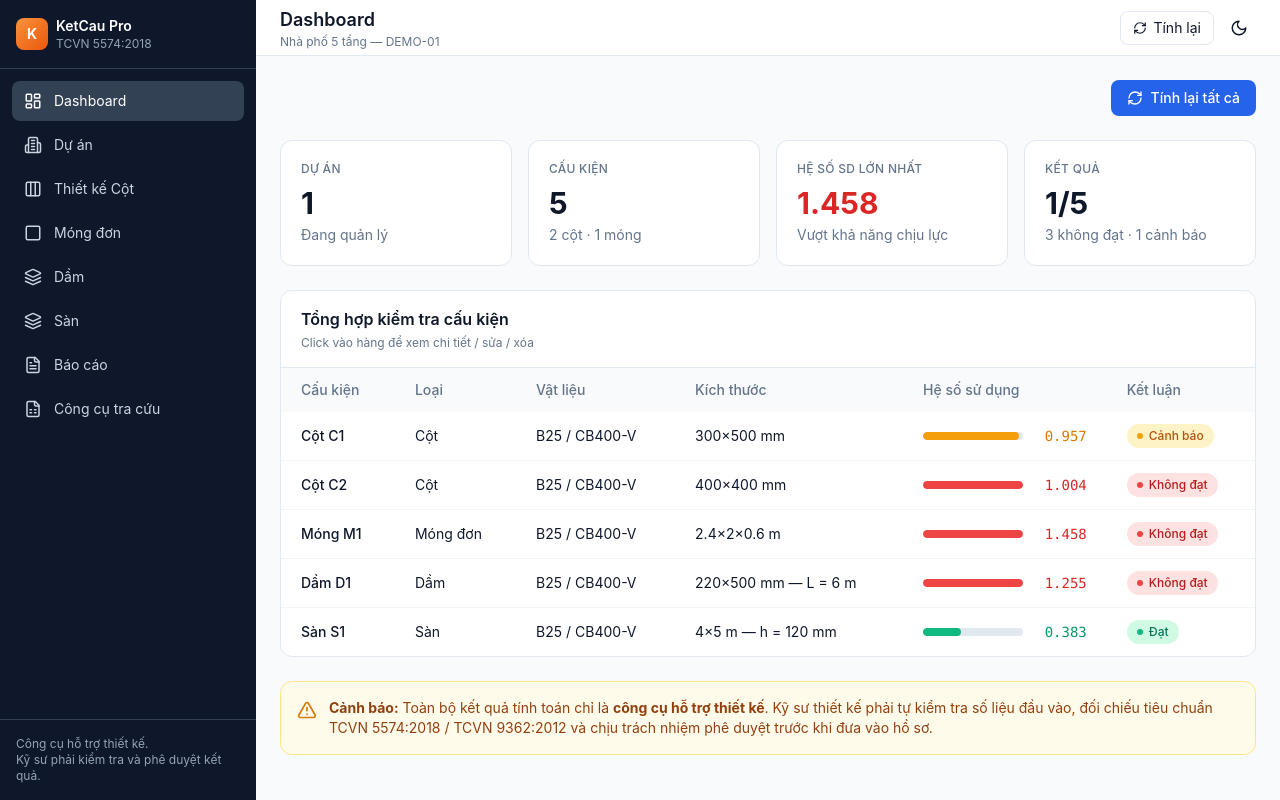
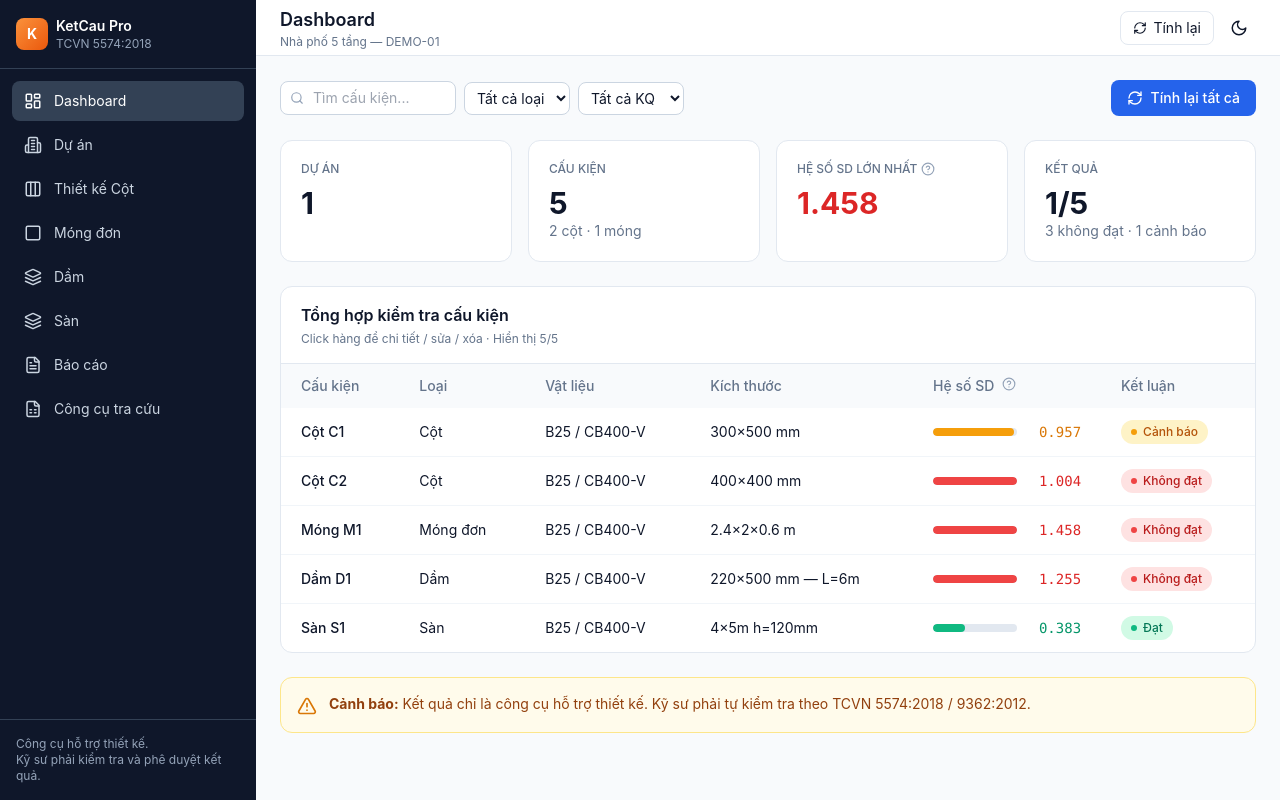
Before and after one commit to trixd2026-max/ketcau-pro, a React (Vite) app: page / in a window 1280 px wide. Built offline with nearby package versions, Linux system fonts and the light colour scheme.

Commit message:
Dashboard: filter/search + optimize + pending edit. Layout mobile nav. App routes. Report steel table. Tools unit converter

```diff
--- a/src/pages/Dashboard.tsx
+++ b/src/pages/Dashboard.tsx
@@ -1,25 +1,32 @@
-import { useState } from 'react';
+import { useState, useMemo } from 'react';
 import { useNavigate } from 'react-router-dom';
 import { useProjectStore } from '../store/useProjectStore';
+import { useUIStore } from '../store/useUIStore';
 import { useToastStore } from '../store/useToastStore';
+import { suggestOptimize } from '../lib/optimize';
 import StatusBadge from '../components/StatusBadge';
 import UtilizationBar from '../components/UtilizationBar';
-import { AlertTriangle, RefreshCw, Pencil, Trash2, Copy, X } from 'lucide-react';
+import OptimizeBox from '../components/OptimizeBox';
+import FormulaTooltip from '../components/FormulaTooltip';
+import { AlertTriangle, RefreshCw, Pencil, Trash2, Copy, X, Search } from 'lucide-react';
 
 const typeLabel: Record<string, string> = {
   column: 'Cột', foundation: 'Móng đơn', beam: 'Dầm', slab: 'Sàn',
 };
-
 const routeMap: Record<string, string> = {
   column: '/column', foundation: '/foundation', beam: '/beam', slab: '/slab',
 };
 
 export default function Dashboard() {
   const { projects, currentProjectId, recalculateAll, removeElement, duplicateElement } = useProjectStore();
+  const { setPendingEditId } = useUIStore();
   const { addToast } = useToastStore();
   const navigate = useNavigate();
   const project = projects.find(p => p.id === currentProjectId);
   const [selectedId, setSelectedId] = useState<string | null>(null);
+  const [query, setQuery] = useState('');
+  const [filterType, setFilterType] = useState<string>('all');
+  const [filterStatus, setFilterStatus] = useState<string>('all');
 
   if (!project) {
     return <div className="text-center py-20 text-slate-500">Chưa có dự án nào. Hãy tạo dự án mới.</div>;
@@ -27,74 +34,97 @@ export default function Dashboard() {
 
   const elements = project.elements;
   const results = project.results;
+
+  const filtered = useMemo(() => {
+    return elements.filter(el => {
+      const res = results[el.id];
+      if (filterType !== 'all' && el.type !== filterType) return false;
+      if (filterStatus !== 'all' && res?.status !== filterStatus) return false;
+      if (query) {
+        const q = query.toLowerCase();
+        if (!el.name.toLowerCase().includes(q) && !el.id.toLowerCase().includes(q)) return false;
+      }
+      return true;
+    });
+  }, [elements, results, query, filterType, filterStatus]);
+
   const passCount = Object.values(results).filter(r => r.status === 'pass').length;
   const failCount = Object.values(results).filter(r => r.status === 'fail').length;
   const warnCount = Object.values(results).filter(r => r.status === 'warning').length;
   const maxUtil = Math.max(...Object.values(results).map(r => r.utilization), 0);
   const selected = elements.find(e => e.id === selectedId);
   const selectedRes = selectedId ? results[selectedId] : null;
+  const suggestions = selected && selectedRes ? suggestOptimize(selected, selectedRes) : [];
 
-  const handleRecalc = () => {
-    recalculateAll();
-    addToast('Đã tính lại tất cả cấu kiện', 'success');
-  };
-
+  const handleRecalc = () => { recalculateAll(); addToast('Đã tính lại tất cả cấu kiện', 'success'); };
   const handleDelete = (id: string, name: string) => {
     if (!confirm(`Xóa cấu kiện "${name}"?`)) return;
-    removeElement(id);
-    setSelectedId(null);
-    addToast(`Đã xóa ${name}`, 'info');
+    removeElement(id); setSelectedId(null); addToast(`Đã xóa ${name}`, 'info');
   };
-
   const handleDuplicate = (id: string) => {
-    const newId = duplicateElement(id);
-    if (newId) addToast('Đã nhân bản cấu kiện', 'success');
+    if (duplicateElement(id)) addToast('Đã nhân bản cấu kiện', 'success');
   };
-
   const goEdit = (el: any) => {
+    setPendingEditId(el.id);
     setSelectedId(null);
     navigate(routeMap[el.type] || '/');
   };
 
   return (
-    <div className="space-y-6">
-      <div className="flex justify-end">
+    <div className="space-y-6 pb-20 md:pb-0">
+      <div className="flex flex-wrap justify-between gap-3">
+        <div className="flex flex-wrap gap-2 items-center">
+          <div className="relative">
+            <Search size={14} className="absolute left-2.5 top-1/2 -translate-y-1/2 text-slate-400" />
+            <input value={query} onChange={e => setQuery(e.target.value)} placeholder="Tìm cấu kiện..."
+              className="pl-8 pr-3 py-1.5 text-sm rounded-lg border border-slate-300 dark:border-slate-600 bg-white dark:bg-slate-900 w-44" />
+          </div>
+          <select value={filterType} onChange={e => setFilterType(e.target.value)}
+            className="text-sm px-2 py-1.5 rounded-lg border border-slate-300 dark:border-slate-600 bg-white dark:bg-slate-900">
+            <option value="all">Tất cả loại</option>
+            <option value="column">Cột</option>
+            <option value="foundation">Móng</option>
+            <option value="beam">Dầm</option>
+            <option value="slab">Sàn</option>
+          </select>
+          <select value={filterStatus} onChange={e => setFilterStatus(e.target.value)}
+            className="text-sm px-2 py-1.5 rounded-lg border border-slate-300 dark:border-slate-600 bg-white dark:bg-slate-900">
+            <option value="all">Tất cả KQ</option>
+            <option value="pass">Đạt</option>
+            <option value="warning">Cảnh báo</option>
+            <option value="fail">Không đạt</option>
+          </select>
+        </div>
         <button onClick={handleRecalc} className="flex items-center gap-2 px-4 py-2 bg-blue-600 hover:bg-blue-700 text-white rounded-lg text-sm font-medium">
           <RefreshCw size={16} /> Tính lại tất cả
         </button>
       </div>
 
-      <div className="grid grid-cols-1 md:grid-cols-4 gap-4">
+      <div className="grid grid-cols-2 md:grid-cols-4 gap-4">
         <div className="bg-white dark:bg-slate-800 rounded-xl border border-slate-200 dark:border-slate-700 p-5">
-          <div className="text-xs font-medium text-slate-500 uppercase tracking-wide">Dự án</div>
+          <div className="text-xs font-medium text-slate-500 uppercase">Dự án</div>
           <div className="mt-2 text-3xl font-bold">{projects.length}</div>
-          <div className="text-sm text-slate-500 mt-1">Đang quản lý</div>
         </div>
         <div className="bg-white dark:bg-slate-800 rounded-xl border border-slate-200 dark:border-slate-700 p-5">
-          <div className="text-xs font-medium text-slate-500 uppercase tracking-wide">Cấu kiện</div>
+          <div className="text-xs font-medium text-slate-500 uppercase">Cấu kiện</div>
           <div className="mt-2 text-3xl font-bold">{elements.length}</div>
-          <div className="text-sm text-slate-500 mt-1">
-            {elements.filter(e => e.type === 'column').length} cột · {elements.filter(e => e.type === 'foundation').length} móng
-          </div>
+          <div className="text-sm text-slate-500">{elements.filter(e => e.type === 'column').length} cột · {elements.filter(e => e.type === 'foundation').length} móng</div>
         </div>
         <div className="bg-white dark:bg-slate-800 rounded-xl border border-slate-200 dark:border-slate-700 p-5">
-          <div className="text-xs font-medium text-slate-500 uppercase tracking-wide">Hệ số SD lớn nhất</div>
-          <div className={`mt-2 text-3xl font-bold ${maxUtil > 1 ? 'text-red-600' : maxUtil > 0.9 ? 'text-amber-600' : 'text-emerald-600'}`}>
-            {maxUtil.toFixed(3)}
-          </div>
-          <div className="text-sm text-slate-500 mt-1">{maxUtil > 1 ? 'Vượt khả năng chịu lực' : 'Trong giới hạn'}</div>
+          <div className="text-xs font-medium text-slate-500 uppercase flex items-center">Hệ số SD lớn nhất <FormulaTooltip /></div>
+          <div className={`mt-2 text-3xl font-bold ${maxUtil > 1 ? 'text-red-600' : maxUtil > 0.9 ? 'text-amber-600' : 'text-emerald-600'}`}>{maxUtil.toFixed(3)}</div>
         </div>
         <div className="bg-white dark:bg-slate-800 rounded-xl border border-slate-200 dark:border-slate-700 p-5">
-          <div className="text-xs font-medium text-slate-500 uppercase tracking-wide">Kết quả</div>
+          <div className="text-xs font-medium text-slate-500 uppercase">Kết quả</div>
           <div className="mt-2 text-3xl font-bold">{passCount}/{elements.length}</div>
-          <div className="text-sm text-slate-500 mt-1">{failCount} không đạt · {warnCount} cảnh báo</div>
+          <div className="text-sm text-slate-500">{failCount} không đạt · {warnCount} cảnh báo</div>
         </div>
       </div>
 
       <div className="bg-white dark:bg-slate-800 rounded-xl border border-slate-200 dark:border-slate-700 overflow-hidden">
         <div className="px-5 py-4 border-b border-slate-200 dark:border-slate-700">
           <h2 className="font-semibold">Tổng hợp kiểm tra cấu kiện</h2>
-          <p className="text-xs text-slate-500 mt-1">Click vào hàng để xem chi tiết / sửa / xóa</p>
+          <p className="text-xs text-slate-500 mt-1">Click hàng để chi tiết / sửa / xóa · Hiển thị {filtered.length}/{elements.length}</p>
         </div>
         <div className="overflow-x-auto">
           <table className="w-full text-sm">
@@ -104,12 +134,12 @@ export default function Dashboard() {
                 <th className="text-left px-5 py-3 font-medium">Loại</th>
                 <th className="text-left px-5 py-3 font-medium">Vật liệu</th>
                 <th className="text-left px-5 py-3 font-medium">Kích thước</th>
-                <th className="text-left px-5 py-3 font-medium min-w-[180px]">Hệ số sử dụng</th>
+                <th className="text-left px-5 py-3 font-medium min-w-[160px]">Hệ số SD <FormulaTooltip /></th>
                 <th className="text-left px-5 py-3 font-medium">Kết luận</th>
               </tr>
             </thead>
             <tbody className="divide-y divide-slate-100 dark:divide-slate-700">
-              {elements.map(el => {
+              {filtered.map(el => {
                 const res = results[el.id];
                 let size = '-';
                 if (el.type === 'column') {
@@ -118,15 +148,15 @@ export default function Dashboard() {
                 } else if (el.type === 'foundation') {
                   const f = el as any; size = `${f.L}×${f.B}×${f.H} m`;
                 } else if (el.type === 'beam') {
-                  const b = el as any; size = `${b.b}×${b.h} mm — L = ${b.L} m`;
+                  const b = el as any; size = `${b.b}×${b.h} mm — L=${b.L}m`;
                 } else if (el.type === 'slab') {
-                  const s = el as any; size = `${s.lx}×${s.ly} m — h = ${s.h} mm`;
+                  const s = el as any; size = `${s.lx}×${s.ly}m h=${s.h}mm`;
                 }
                 return (
                   <tr key={el.id} onClick={() => setSelectedId(el.id)}
-                    className="hover:bg-slate-50 dark:hover:bg-slate-700/30 cursor-pointer transition">
-                    <td className="px-5 py-3 font-medium">{el.name || el.id}</td>
-                    <td className="px-5 py-3">{typeLabel[el.type] || el.type}</td>
+                    className="hover:bg-slate-50 dark:hover:bg-slate-700/30 cursor-pointer">
+                    <td className="px-5 py-3 font-medium">{el.name}</td>
+                    <td className="px-5 py-3">{typeLabel[el.type]}</td>
                     <td className="px-5 py-3">{(el as any).material?.concreteGrade} / {(el as any).material?.steelGrade}</td>
                     <td className="px-5 py-3">{size}</td>
                     <td className="px-5 py-3">{res ? <UtilizationBar value={res.utilization} /> : '-'}</td>
@@ -142,13 +172,10 @@ export default function Dashboard() {
       <div className="bg-amber-50 dark:bg-amber-900/20 border border-amber-200 dark:border-amber-800 rounded-xl p-4 flex gap-3">
         <AlertTriangle className="text-amber-600 shrink-0 mt-0.5" size={20} />
         <div className="text-sm text-amber-800 dark:text-amber-200">
-          <strong>Cảnh báo:</strong> Toàn bộ kết quả tính toán chỉ là <strong>công cụ hỗ trợ thiết kế</strong>.
-          Kỹ sư thiết kế phải tự kiểm tra số liệu đầu vào, đối chiếu tiêu chuẩn TCVN 5574:2018 / TCVN 9362:2012
-          và chịu trách nhiệm phê duyệt trước khi đưa vào hồ sơ.
+          <strong>Cảnh báo:</strong> Kết quả chỉ là công cụ hỗ trợ thiết kế. Kỹ sư phải tự kiểm tra theo TCVN 5574:2018 / 9362:2012.
         </div>
       </div>
 
-      {/* Detail Modal */}
       {selected && (
         <div className="fixed inset-0 z-50 flex items-center justify-center p-4 bg-black/40" onClick={() => setSelectedId(null)}>
           <div className="bg-white dark:bg-slate-800 rounded-2xl shadow-xl max-w-lg w-full max-h-[85vh] overflow-y-auto" onClick={e => e.stopPropagation()}>
@@ -157,27 +184,20 @@ export default function Dashboard() {
                 <h3 className="font-semibold text-lg">{selected.name}</h3>
                 <p className="text-xs text-slate-500">{typeLabel[selected.type]} · {selected.id}</p>
               </div>
-              <button onClick={() => setSelectedId(null)} className="p-1.5 rounded-lg hover:bg-slate-100 dark:hover:bg-slate-700">
-                <X size={18} />
-              </button>
+              <button onClick={() => setSelectedId(null)} className="p-1.5 rounded-lg hover:bg-slate-100 dark:hover:bg-slate-700"><X size={18} /></button>
             </div>
             <div className="px-6 py-4 space-y-4">
               {selectedRes && (
                 <>
                   <div className="flex items-center justify-between">
-                    <span className="text-sm text-slate-500">Kết quả</span>
+                    <span className="text-sm text-slate-500">Kết quả <FormulaTooltip topic={selected.type} /></span>
                     <StatusBadge status={selectedRes.status} utilization={selectedRes.utilization} />
                   </div>
                   <UtilizationBar value={selectedRes.utilization} />
-                  <div>
-                    <div className="text-sm font-medium mb-2">Chi tiết tính toán</div>
-                    <ul className="text-sm text-slate-600 dark:text-slate-300 space-y-1">
-                      {selectedRes.details.map((d, i) => <li key={i}>• {d}</li>)}
-                    </ul>
-                  </div>
-                  {selectedRes.formulaRefs?.length > 0 && (
-                    <div className="text-xs text-slate-400">Tham chiếu: {selectedRes.formulaRefs.join(', ')}</div>
-                  )}
+                  <ul className="text-sm text-slate-600 dark:text-slate-300 space-y-1">
+                    {selectedRes.details.map((d, i) => <li key={i}>• {d}</li>)}
+                  </ul>
+                  <OptimizeBox suggestions={suggestions} />
                 </>
               )}
             </div>
@@ -185,10 +205,10 @@ export default function Dashboard() {
               <button onClick={() => goEdit(selected)} className="flex-1 flex items-center justify-center gap-2 py-2 bg-blue-600 hover:bg-blue-700 text-white rounded-lg text-sm font-medium">
                 <Pencil size={14} /> Sửa
               </button>
-              <button onClick={() => handleDuplicate(selected.id)} className="flex items-center justify-center gap-2 px-4 py-2 border border-slate-300 dark:border-slate-600 rounded-lg text-sm hover:bg-slate-50 dark:hover:bg-slate-700">
+              <button onClick={() => handleDuplicate(selected.id)} className="flex items-center justify-center gap-2 px-4 py-2 border border-slate-300 dark:border-slate-600 rounded-lg text-sm">
                 <Copy size={14} /> Nhân bản
               </button>
-              <button onClick={() => handleDelete(selected.id, selected.name)} className="flex items-center justify-center gap-2 px-4 py-2 border border-red-200 text-red-600 rounded-lg text-sm hover:bg-red-50 dark:hover:bg-red-900/20">
+              <button onClick={() => handleDelete(selected.id, selected.name)} className="flex items-center justify-center gap-2 px-4 py-2 border border-red-200 text-red-600 rounded-lg text-sm">
                 <Trash2 size={14} /> Xóa
               </button>
             </div>
```
